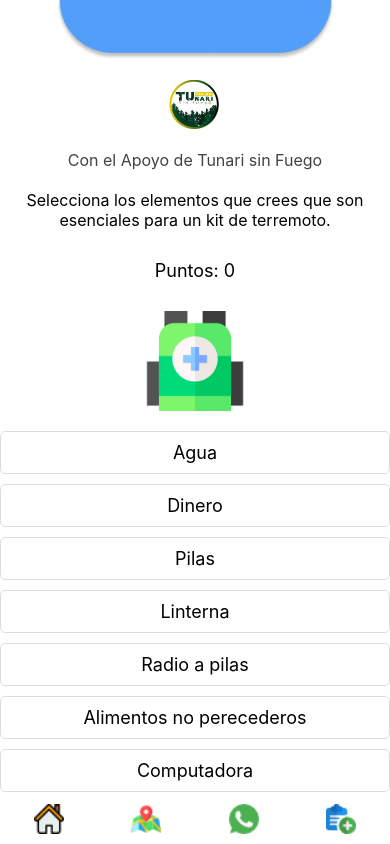
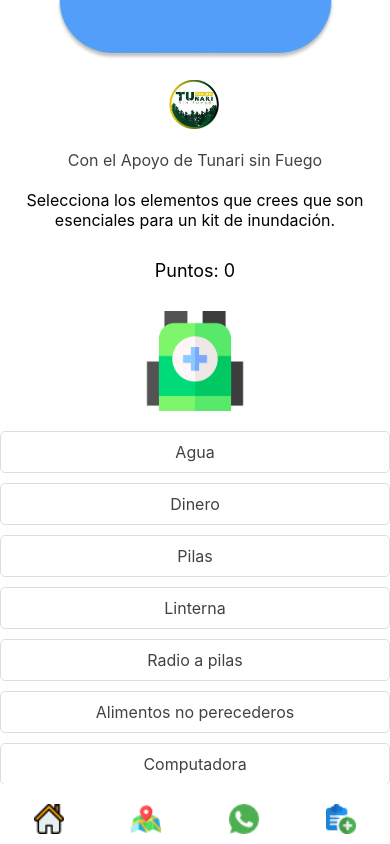
Before and after one commit to tasajos/emergenciabolivia, a React Native app in the folder EBO/: screen /Kitterremoto in a window 390 px wide. Built offline with nearby package versions, Linux system fonts and the light colour scheme.

Commit message:
update minor fixes

```diff
--- a/EBO/screens/Kitinundacion.tsx
+++ b/EBO/screens/Kitinundacion.tsx
@@ -162,7 +162,8 @@ const styles = StyleSheet.create({
     backgroundColor: 'salmon',
   },
   kitText: {
-    fontSize: 18,
+    fontSize: 16,
+    color: '#424242',
   },
   logo: {
     height: 50,
--- a/EBO/screens/Kitterremoto.tsx
+++ b/EBO/screens/Kitterremoto.tsx
@@ -1,8 +1,10 @@
+// Kitinundacion.tsx
 import React, { useState, useEffect } from 'react';
-import {  View,  Text,  StyleSheet,  Image,  FlatList,  TouchableOpacity,  SafeAreaView,  Alert} from 'react-native';
+import { View, Text, StyleSheet, Image, FlatList, TouchableOpacity, SafeAreaView, Alert } from 'react-native';
 import { StackNavigationProp } from '@react-navigation/stack';
 import { useNavigation } from '@react-navigation/native';
 import FloatingButtonBar from './FloatingButtonBar';
+
 type KitItem = {
   name: string;
   isEssential: boolean;
@@ -34,21 +36,14 @@ const Kitterremoto = () => {
     { name: 'Computadora', isEssential: false },
   ];
 
- // Estado para los ítems
   const [items, setItems] = useState<KitItem[]>(shuffleArray([...initialItems]));
-
-
- // Estado para el juego
   const [gameOver, setGameOver] = useState(false);
   const [points, setPoints] = useState(0);
   const [messageShown, setMessageShown] = useState(false);
 
-
-// Efecto para mezclar los ítems al inicio
   useEffect(() => {
     setItems(shuffleArray([...initialItems]));
   }, []);
-
 
   const handleSelectItem = (index: number) => {
     if (gameOver) {
@@ -69,18 +64,14 @@ useEffect(() => {
       }
     } else if (!currentItem.isEssential && currentItem.selected) {
       setGameOver(true);
-      Alert.alert(
-        'Juego terminado',
-        'Seleccionaste un elemento no esencial. Puntos finales: ' + points,
-        [{ text: 'Reiniciar Juego', onPress: handleRestartGame }]
-      );
+      Alert.alert('Juego terminado', 'Seleccionaste un elemento no esencial. Puntos finales: ' + points, [{ text: 'Reiniciar Juego', onPress: handleRestartGame }]);
     }
 
     setItems(newItems);
   };
 
   const handleRestartGame = () => {
-    setItems(initialItems.map(item => ({ ...item, selected: undefined })));
+    setItems(shuffleArray([...initialItems]));
     setGameOver(false);
     setPoints(0);
     setMessageShown(false);
@@ -94,10 +85,10 @@ useEffect(() => {
         <Text style={styles.headerText}>Con el Apoyo de Tunari sin Fuego</Text>
       </View>
       <Text style={styles.description}>
-        Selecciona los elementos que crees que son esenciales para un kit de terremoto.
+        Selecciona los elementos que crees que son esenciales para un kit de inundación.
       </Text>
       <Text style={styles.points}>Puntos: {points}</Text>
-      <View style={{ flex: 1 }}>
+      <View style={{ flex: 1, paddingBottom: 60 }}>
         <Image source={require('../imagenes/mochila.png')} style={styles.backpackIcon} />
         <FlatList
           data={items}
@@ -120,6 +111,7 @@ useEffect(() => {
     </SafeAreaView>
   );
 };
+
 const styles = StyleSheet.create({
   container: {
     flex: 1,
@@ -167,7 +159,8 @@ const styles = StyleSheet.create({
     backgroundColor: 'salmon',
   },
   kitText: {
-    fontSize: 18,
+    fontSize: 16,
+    color: '#424242',
   },
   logo: {
     height: 50,
@@ -180,5 +173,4 @@ const styles = StyleSheet.create({
     marginVertical: 10,
   },
 });
-
 export default Kitterremoto;
--- a/EBO/screens/kitset.tsx
+++ b/EBO/screens/kitset.tsx
@@ -132,7 +132,8 @@ const styles = StyleSheet.create({
   kitText: {
     marginTop: 8,
     fontSize: 16,
-    fontWeight: 'bold',
+    color: '#424242',
+    //fontWeight: 'bold',
   },
   row: {
     flex: 1,
```
Lines whose indentation alone changed are shown as unchanged.
